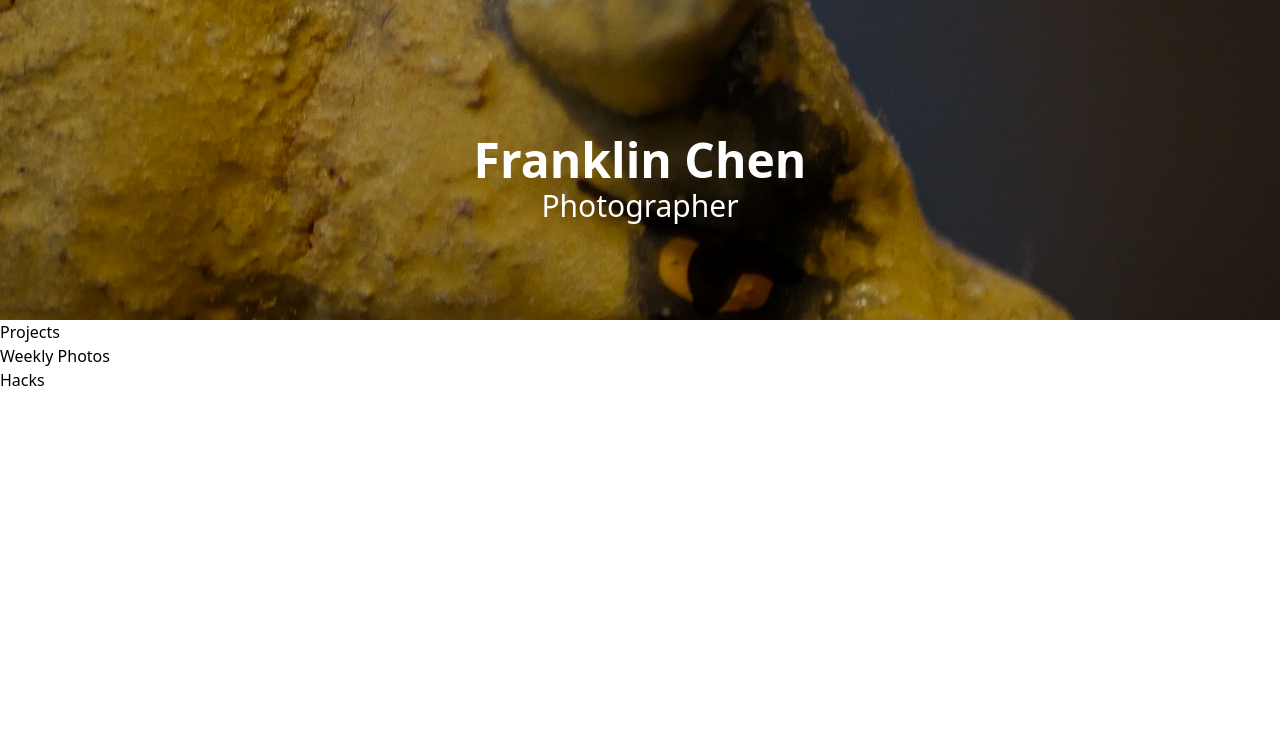
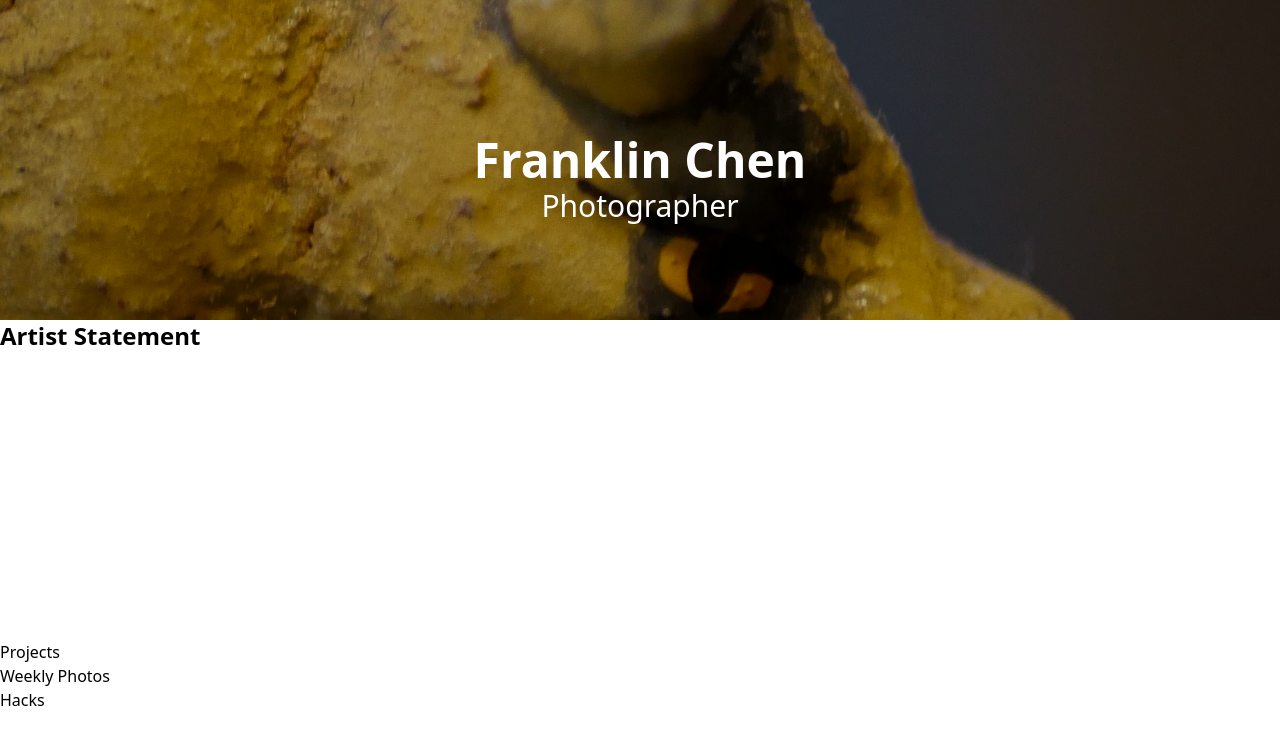
Before and after one commit to Primqd/Primqd.github.io, a React (Vite) app: page /projects/photo-portfolio in a window 1280 px wide. Shown: the top 744 px of the page. Built offline with nearby package versions, Linux system fonts and the light colour scheme.

Commit message:
added photobio component to portfolio

```diff
--- a/src/projects/photo-portfolio/PhotoPortfolio.tsx
+++ b/src/projects/photo-portfolio/PhotoPortfolio.tsx
@@ -2,11 +2,13 @@ import { PhotoHacks } from "./components/PhotoHacks"
 import { PhotoHeader } from "./components/PhotoHeader"
 import { PhotoProjects } from "./components/PhotoProjects"
 import { PhotoWeekly } from "./components/PhotoWeekly"
+import { PhotoBio } from "./components/PhotoBio"
 import pig from "../../assets/pig.png"
 
 export const PhotoPortfolio: React.FC = () => {
     return <div className="">
         <PhotoHeader photo={pig} />
+        <PhotoBio />
         <PhotoProjects />
         <PhotoWeekly />
         <PhotoHacks />
--- /dev/null
+++ b/src/projects/photo-portfolio/components/PhotoBio.tsx
@@ -0,0 +1,7 @@
+export const PhotoBio: React.FC = () => {
+    return (
+        <div id="photo-bio" className="max-w-screen h-[20rem] relative">
+            <h2 className="text-2xl font-semibold mb-4">Artist Statement</h2>
+        </div>
+    );
+};
```
